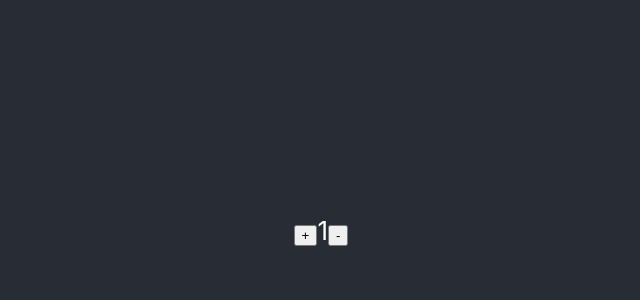
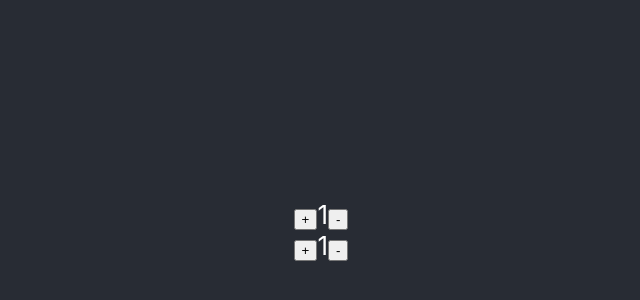
Before and after one commit to wongte/react-counter-group-component, a React (Create React App) app: page / in a window 1280 px wide. Shown: the part 170-470 px from the top of the page, without its empty margins (319-959 px from the left). Built offline with nearby package versions, Linux system fonts and the light colour scheme.

Commit message:
[Terrence] - add counterGroup to display multiple counters

```diff
--- a/src/App.js
+++ b/src/App.js
@@ -1,12 +1,12 @@
 import React from 'react';
 import './App.css';
-import Counter from './components/Counter';
+import CounterGroup from './components/CounterGroup';
 
 function App() {
   return (
     <div className="App">
       <header className="App-header">
-        <Counter/>
+        <CounterGroup/>
       </header>
     </div>
   );
--- /dev/null
+++ b/src/components/CounterGroup.js
@@ -0,0 +1,33 @@
+import React, { Component } from 'react'
+import PropTypes from 'prop-types'
+import Counter from './Counter'
+
+export default class CounterGroup extends Component {
+    constructor(props) {
+        super(props)
+
+        this.initArray = this.initArray.bind(this)
+        this.state = {
+             numberOfCounters: 2
+        }
+    }
+
+
+    static propTypes = {
+        prop: PropTypes
+    }
+
+    initArray(size) {
+        return Array.from(Array(size).keys())
+    }
+
+    render() {
+        return (
+            <div>
+                {
+                    this.initArray(this.state.numberOfCounters).map(index => <Counter key={index}/>)
+                }
+            </div>
+        )
+    }
+}
```
